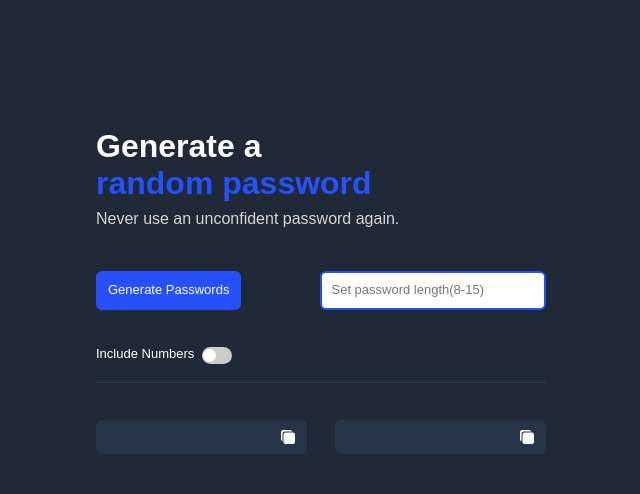
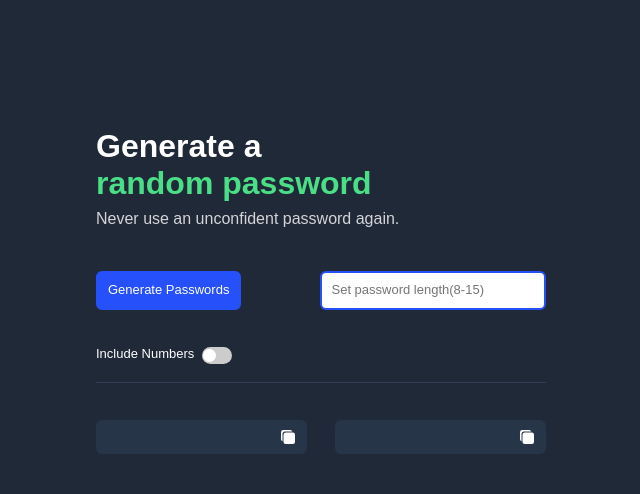
Before and after one commit to naveen-6802/password-generator, a plain HTML site: page index.html in a window 1280 px wide. Shown: the whole page, without its empty margins (319-959 px from the left). Drawn offline with nearby package versions, Linux system fonts and the light colour scheme.

Commit message:
Update index.css

```diff
--- a/index.css
+++ b/index.css
@@ -16,7 +16,7 @@ body {
     }
 }
 #rndm-pswd {
-    color: rgb(37,80,250);
+    color: rgb(74,223,134);
 }
 #para {
     color: #D5D4D8;
```
